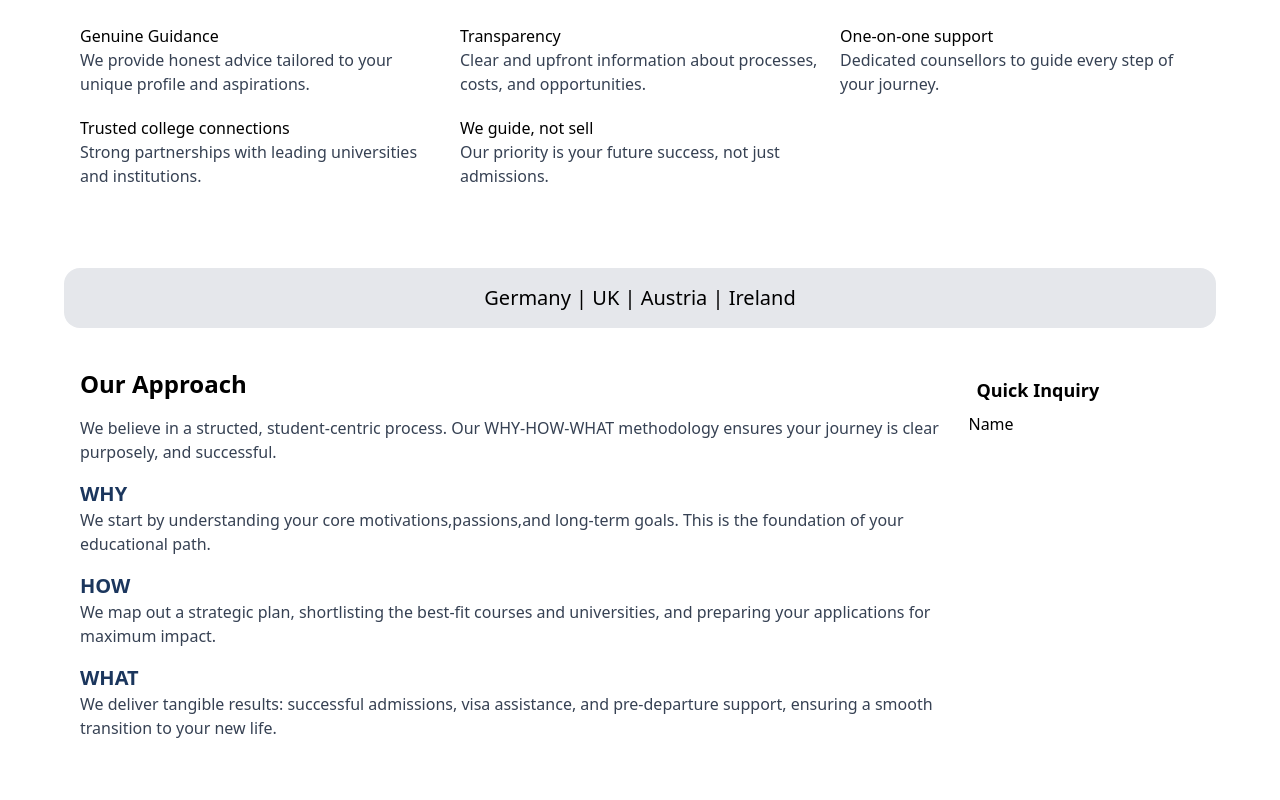
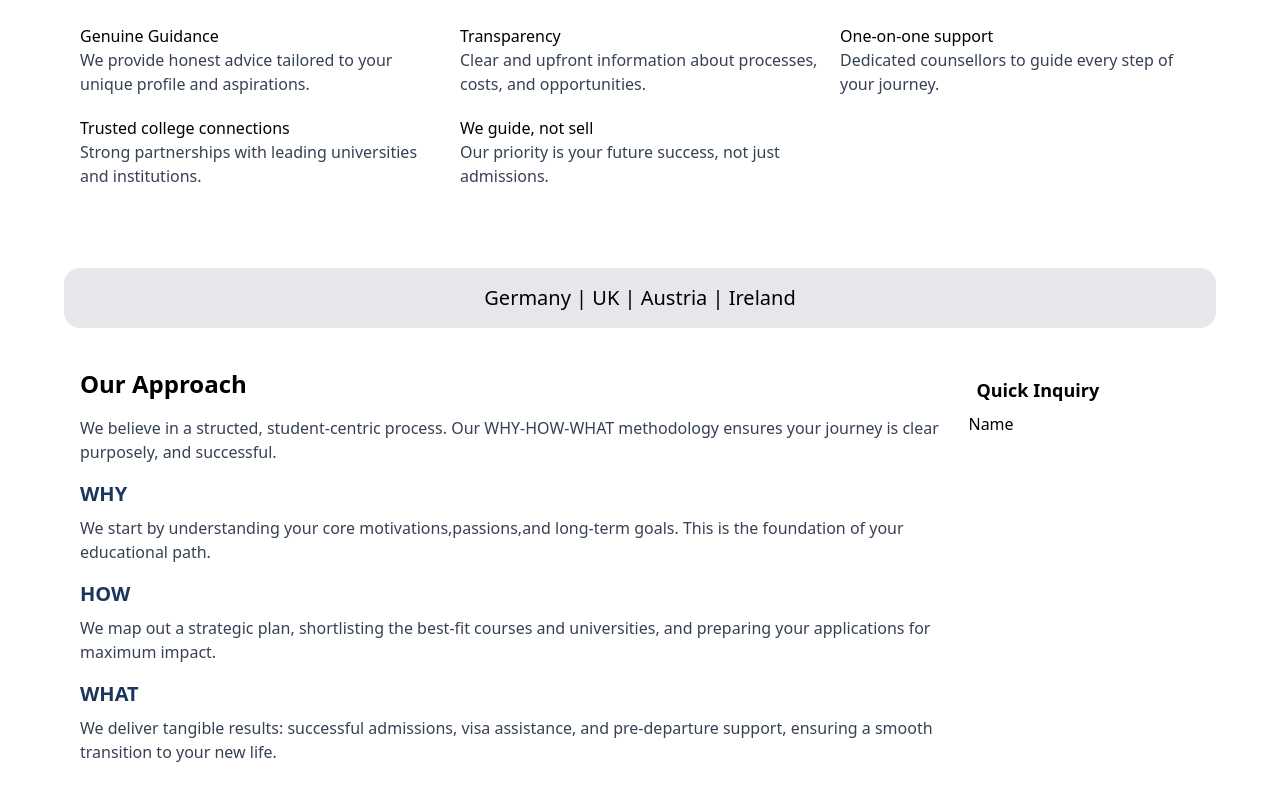
Before and after one commit to tryzhaa/sanmarina, a React (Vite) app: page / in a window 1280 px wide. Shown: the part 771-1571 px from the top of the page. Built offline with nearby package versions, Linux system fonts and the light colour scheme.

Commit message:
Approach completed

```diff
--- a/src/components/Approach.jsx
+++ b/src/components/Approach.jsx
@@ -9,17 +9,17 @@
             methodology ensures your journey is clear purposely, and successful.
           </p>
           <h2 className="text-xl text-[#1b365d] font-semibold mt-4">WHY</h2>
-          <p className="text-gray-700">
+          <p className="text-gray-700 mt-2">
             We start by understanding your core motivations,passions,and
             long-term goals. This is the foundation of your educational path.
           </p>
           <h2 className="text-xl text-[#1b365d] font-semibold mt-4">HOW</h2>
-          <p className="text-gray-700">
+          <p className="text-gray-700 mt-2">
             We map out a strategic plan, shortlisting the best-fit courses and
             universities, and preparing your applications for maximum impact.
           </p>
           <h2 className="text-xl text-[#1b365d] font-semibold mt-4">WHAT</h2>
-          <p className="text-gray-700">
+          <p className="text-gray-700 mt-2">
             We deliver tangible results: successful admissions, visa assistance,
             and pre-departure support, ensuring a smooth transition to your new
             life.
```
